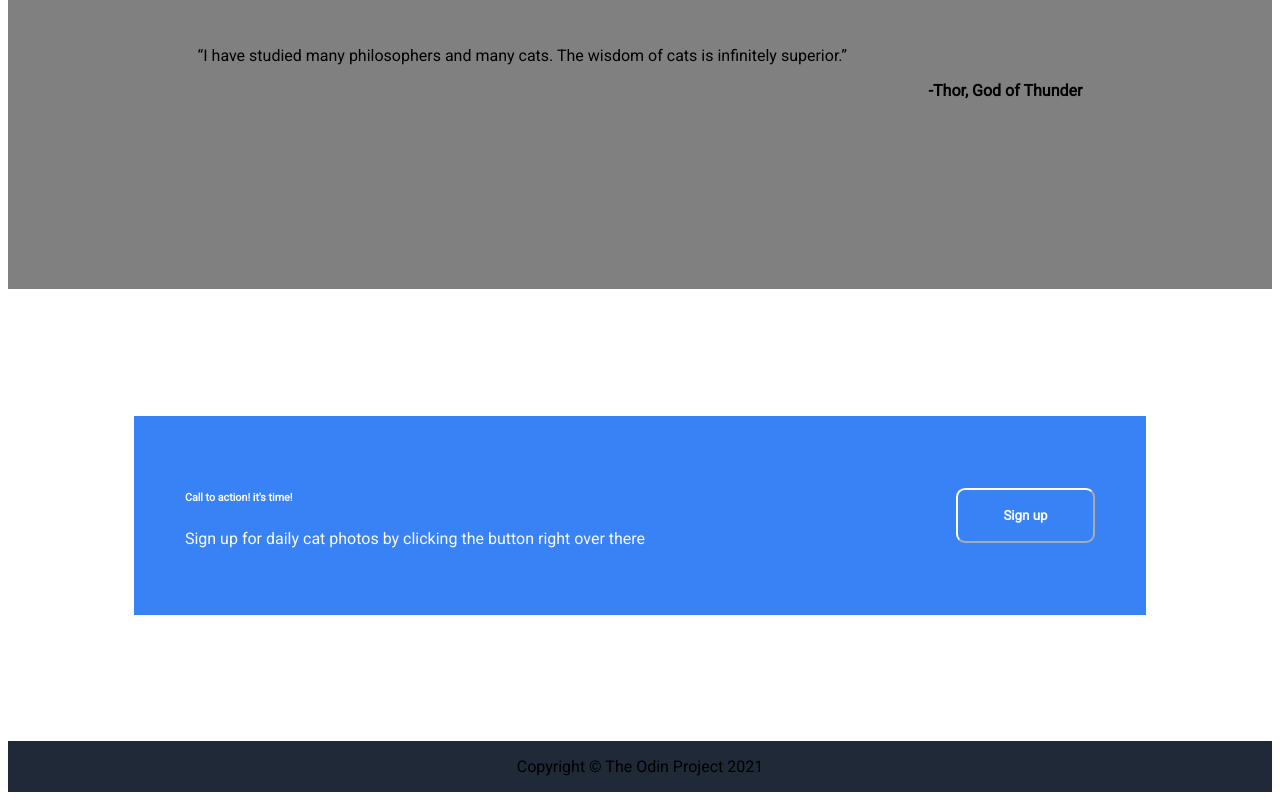
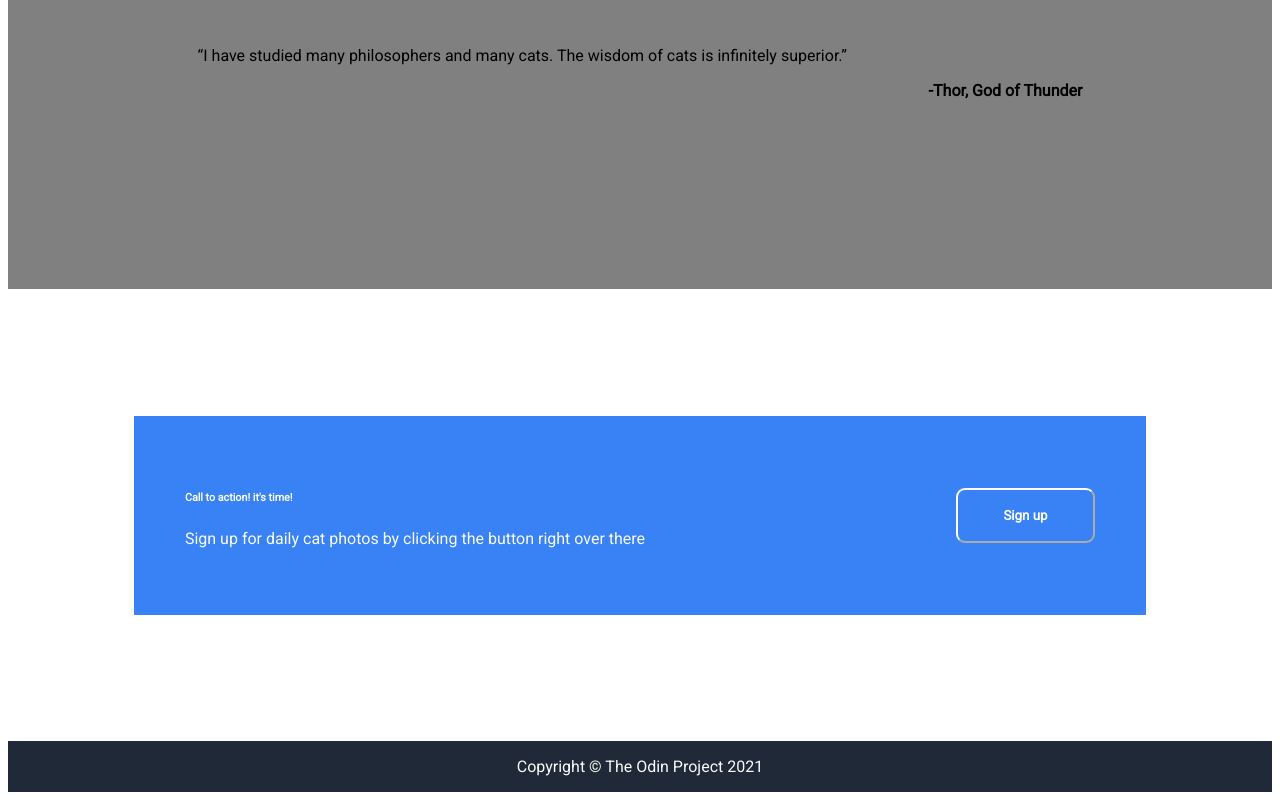
Before and after one commit to Adebisi1234/cat-landing-page, a plain HTML site: page index.html in a window 1280 px wide. Shown: the part 1675-2475 px from the top of the page. Drawn offline with Linux system fonts and the light colour scheme.

Commit message:
Made final edit

```diff
--- a/style.css
+++ b/style.css
@@ -140,10 +140,6 @@ section h2 {
     text-align: center;
 }
 
-footer {
-    justify-content: center;
-    align-items: center;
-}
 
 .one {
     background-image: url(./img/cat\ 1.jpg);
@@ -194,3 +190,11 @@ footer {
 strong {
     align-self: flex-end;
 }
+
+/* Footer */
+
+footer {
+    justify-content: center;
+    align-items: center;
+    color: #f9faf8;
+}
```
